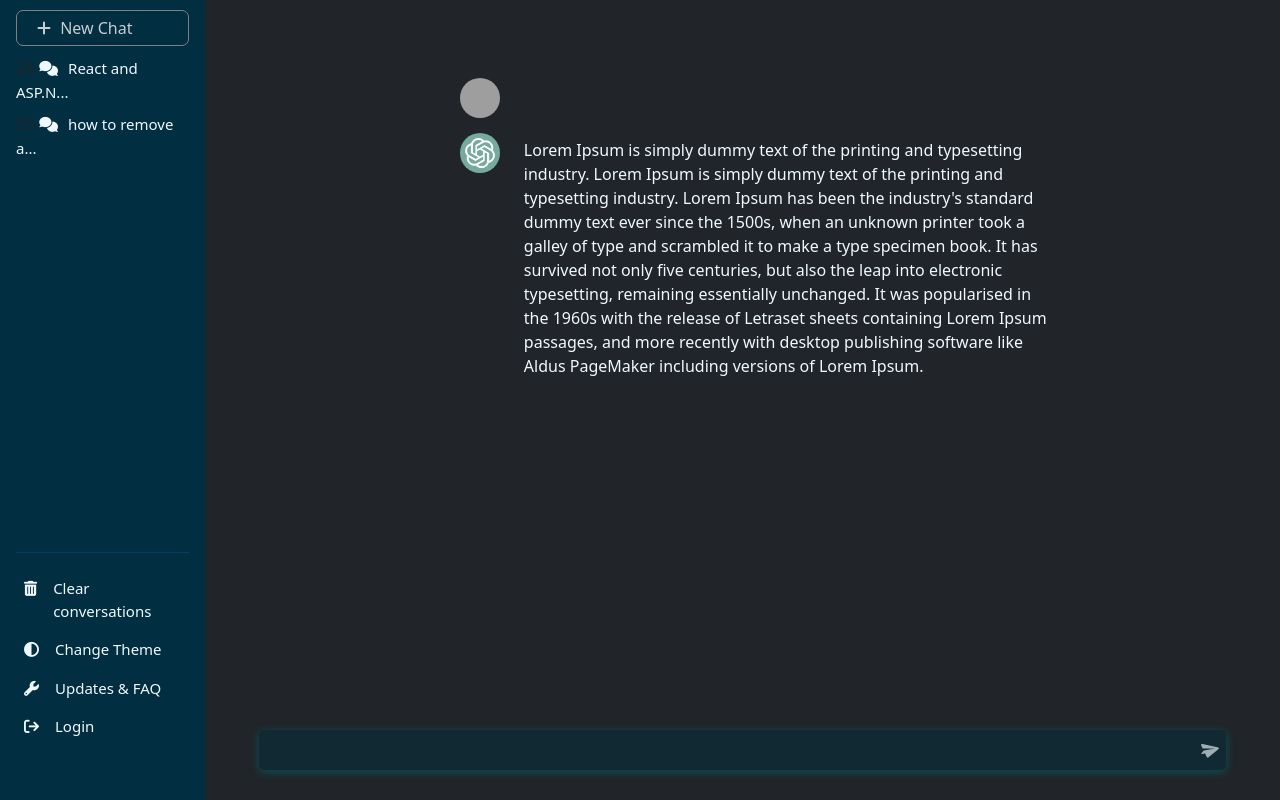
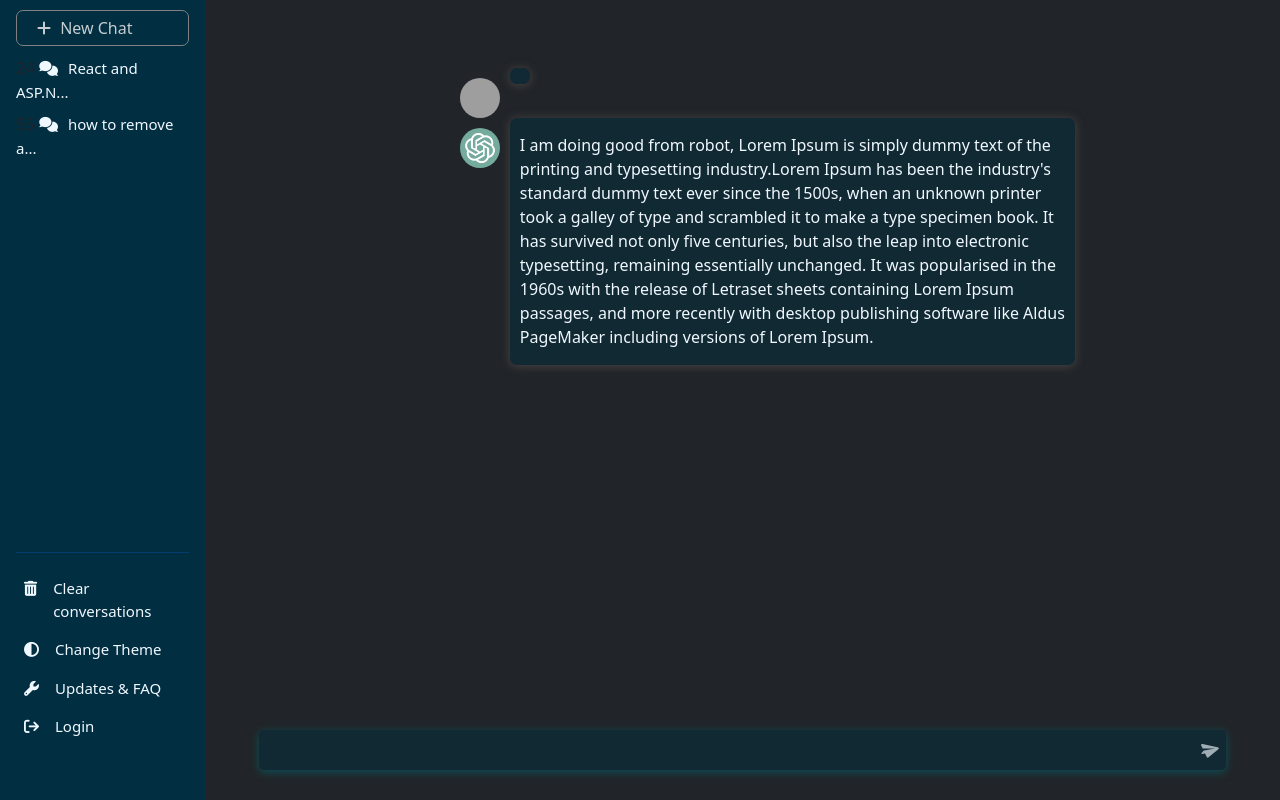
Before and after one commit to NaimBiswas/chat-gpt, a React (Create React App) app: page / in a window 1280 px wide. Both pictures are taken after a click on the icon 1207 px from the left and 749 px from the top of the page. Built offline with nearby package versions, Linux system fonts and the light colour scheme; grey boxes are pictures that could not be loaded.

Commit message:
more cleaner and robust design

```diff
--- a/src/App.css
+++ b/src/App.css
@@ -161,11 +161,24 @@ body {
     margin-top: 10px;
     border-radius: 50px;
 }
+.message{
+    background: #012e407a;
+    width: 100%;
+    margin-left: 10px;
+    border-radius: 7px;
+    box-shadow: 0px 1px 9px 1px rgb(82 73 73 / 72%);
+    height: fit-content;
+    width: fit-content;
+    margin-bottom: 15px;
+}
 .message p {
     text-align: left;
     font-size: 16px;
     margin-top: 15px;
     color: aliceblue;
+    padding: 0!important;
+    padding-left: 10px!important;
+    padding-right: 10px!important;
 
 }
 .chat-body::-webkit-scrollbar {
--- a/src/App.js
+++ b/src/App.js
@@ -8,11 +8,11 @@ import LeftSideBarBottom from './components/LeftSideBarBottom/LeftSideBarBottom'
 function App() {
   const [inputValue, setInputValue] = useState('');
   const [isShowMessageBody, setIsShowMessageBody] = useState(true);
-  const [valueArray,] = useState([])
-  const [isChatGPT, setIsChatGPT] = useState(false);
+  const [valueArray,setArrayValue] = useState([])
+  // const [isChatGPT, setIsChatGPT] = useState(false);
   const onSubmit = () => {
-    valueArray.push( {message:inputValue, value:''})
-    console.log('>>>>>>>>>>>', valueArray)
+    setArrayValue((pre) => [...pre, {user:'me', value:inputValue}])
+    setArrayValue((pre) => [...pre, {user:'robot', value:"I am doing good  from robot, Lorem Ipsum is simply dummy text of the printing and typesetting industry.Lorem Ipsum has been the industry's standard dummy text ever since the 1500s, when an unknown printer took a galley of type and scrambled it to make a type specimen book. It has survived not only five centuries, but  also the leap into electronic typesetting, remaining essentially  unchanged. It was popularised in the 1960s with the release of Letraset sheets containing Lorem Ipsum passages, and more recently with desktop publishing software like Aldus PageMaker including versions of Lorem Ipsum."}]);
     setInputValue('')
     setIsShowMessageBody(false)
     // api call will be there
@@ -44,31 +44,17 @@ function App() {
               <div className='pt-5'>
                   {
                     valueArray?.map((value, index) => (
-                      <>
-                      <div className='messageBody d-flex justify-content-center'>
+                      <div key={index}>
+                      <div className={value.user === 'robot'? 'pt-0 bgForRobot messageBody d-flex justify-content-center' : 'messageBody d-flex justify-content-center'}>
                         <div className='useImage d-flex'>
-                          <img height={40} width={40}  src='https://avatars.githubusercontent.com/u/67551591?v=4' alt="User" />
+                          <img height={40} width={40}  src={value.user === 'me'?
+                          'https://avatars.githubusercontent.com/u/67551591?v=4':"/image/chatGPT.png"} alt="User" />
                           <div className='message'>
-                            <p className='p-4 pt-0'>{value.message}</p>
+                            <p className='p-4 pt-0'>{value.value}</p>
                           </div>
                         </div>
                       </div>
-                      <div className='messageBody pt-0 d-flex justify-content-center'>
-                        <div className='useImage d-flex'>
-                          <img height={40} width={40}  src="/image/chatGPT.png" alt="User" />
-                          <div className='message'>
-                            <p className='p-4 pt-0'>{value.value} Lorem Ipsum is simply dummy text of the printing and typesetting industry. Lorem Ipsum is simply dummy text of the printing and typesetting industry.
-                            Lorem Ipsum has been the industry's standard dummy text ever since the
-                            1500s, when an unknown printer took a galley of type and scrambled it to
-                            make a type specimen book. It has survived not only five centuries, but
-                            also the leap into electronic typesetting, remaining essentially
-                            unchanged. It was popularised in the 1960s with the release of Letraset
-                            sheets containing Lorem Ipsum passages, and more recently with desktop
-                            publishing software like Aldus PageMaker including versions of Lorem Ipsum. </p>
-                          </div>
-                        </div>
                       </div>
-                      </>
                     ))
                   }
               </div>
```
